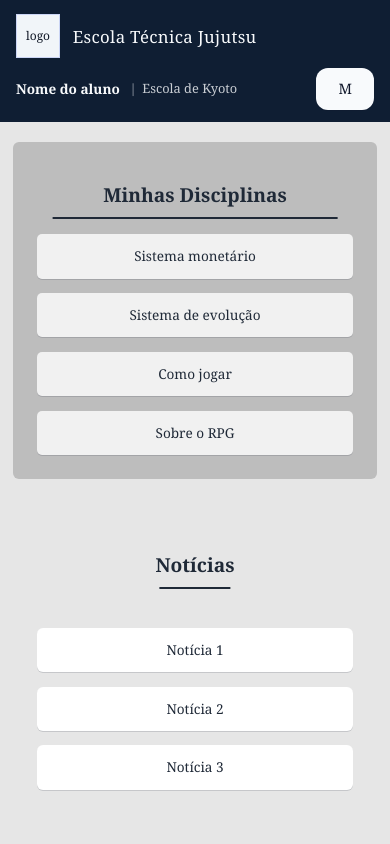
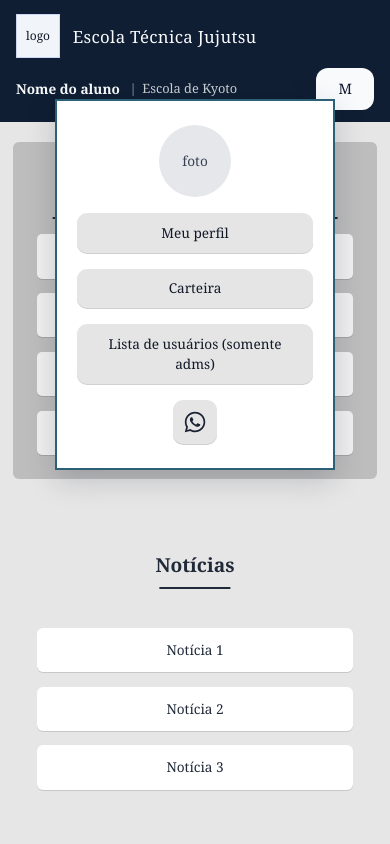
Before and after one commit to JJKADM/JJKARPG, a React (Vite) app in the folder FRONTEND/: page / in a window 390 px wide. Both pictures are taken after a click on the button "Abrir menu". Shown: the top 844 px of the page. Built offline with nearby package versions, Linux system fonts and the light colour scheme.

Commit message:
Menu da navbar mobile

```diff
--- a/FRONTEND/src/components/Navbar/Navbar.css
+++ b/FRONTEND/src/components/Navbar/Navbar.css
@@ -112,6 +112,66 @@
   font-size: 0.75rem;
 }
 
+.navbar__mobile-menu {
+  position: absolute;
+  top: 6.8rem;
+  right: 1rem;
+  width: 260px;
+  background: #ffffff;
+  color: #111827;
+  border: 2px solid #2c6077;
+  box-shadow: 0 10px 28px rgba(15, 23, 42, 0.18);
+  padding: 1.5rem 1.25rem;
+  display: none;
+  flex-direction: column;
+  align-items: center;
+  gap: 1rem;
+  z-index: 20;
+}
+
+.navbar__mobile-menu--open {
+  display: flex;
+}
+
+.navbar__mobile-avatar {
+  width: 72px;
+  height: 72px;
+  border-radius: 999px;
+  background: #e5e7eb;
+  display: grid;
+  place-items: center;
+  color: #374151;
+  font-size: 0.85rem;
+}
+
+.navbar__mobile-item {
+  width: 100%;
+  background: #e5e5e5;
+  border: none;
+  border-radius: 10px;
+  padding: 0.6rem 1rem;
+  font-size: 0.85rem;
+  color: #111827;
+  box-shadow: 0 1px 0 rgba(15, 23, 42, 0.2);
+}
+
+.navbar__mobile-wpp {
+  width: 44px;
+  height: 44px;
+  border-radius: 10px;
+  background: #e5e5e5;
+  display: grid;
+  place-items: center;
+  box-shadow: 0 1px 0 rgba(15, 23, 42, 0.2);
+}
+
+.navbar__mobile-wpp img {
+  width: 22px;
+  height: 22px;
+  filter: brightness(0) saturate(100%) invert(12%) sepia(12%) saturate(1855%) hue-rotate(182deg)
+    brightness(92%) contrast(95%);
+}
+
 @media (max-width: 980px) {
   .navbar {
     flex-wrap: nowrap;
@@ -219,4 +279,13 @@
     border-radius: 12px;
     font-size: 0.9rem;
   }
+
+  .navbar__mobile-menu {
+    position: absolute;
+    top: 6.2rem;
+    left: 50%;
+    right: auto;
+    transform: translateX(-50%);
+    width: min(280px, 90vw);
+  }
 }
--- a/FRONTEND/src/components/Navbar/Navbar.jsx
+++ b/FRONTEND/src/components/Navbar/Navbar.jsx
@@ -1,6 +1,42 @@
+import { useEffect, useRef, useState } from 'react'
 import './Navbar.css'
 
 function Navbar() {
+  const [isMenuOpen, setIsMenuOpen] = useState(false)
+  const menuRef = useRef(null)
+  const menuButtonRef = useRef(null)
+
+  const toggleMenu = () => setIsMenuOpen((open) => !open)
+
+  useEffect(() => {
+    if (!isMenuOpen) return
+
+    const handlePointerDown = (event) => {
+      const menuEl = menuRef.current
+      const buttonEl = menuButtonRef.current
+      if (!menuEl || !buttonEl) return
+
+      const target = event.target
+      if (menuEl.contains(target) || buttonEl.contains(target)) {
+        return
+      }
+
+      setIsMenuOpen(false)
+    }
+
+    const handlePopState = () => {
+      setIsMenuOpen(false)
+    }
+
+    document.addEventListener('pointerdown', handlePointerDown)
+    window.addEventListener('popstate', handlePopState)
+
+    return () => {
+      document.removeEventListener('pointerdown', handlePointerDown)
+      window.removeEventListener('popstate', handlePopState)
+    }
+  }, [isMenuOpen])
+
   return (
     <header className="navbar">
       <div className="navbar__brand">
@@ -17,8 +53,34 @@ function Navbar() {
         <a href="#" className="navbar__link">
           <img src="../whatsapp-svgrepo-com.svg" alt="WhatsApp" />
         </a>
-        <button className="navbar__menu" aria-label="Abrir menu">M</button>
+        <button
+          className="navbar__menu"
+          aria-label="Abrir menu"
+          aria-expanded={isMenuOpen}
+          aria-controls="navbar-mobile-menu"
+          onClick={toggleMenu}
+          type="button"
+          ref={menuButtonRef}
+        >
+          M
+        </button>
         <button className="navbar__avatar">foto</button>
+      </div>
+
+      <div
+        id="navbar-mobile-menu"
+        className={`navbar__mobile-menu${isMenuOpen ? ' navbar__mobile-menu--open' : ''}`}
+        ref={menuRef}
+      >
+        <div className="navbar__mobile-avatar">foto</div>
+        <button className="navbar__mobile-item" type="button">Meu perfil</button>
+        <button className="navbar__mobile-item" type="button">Carteira</button>
+        <button className="navbar__mobile-item" type="button">
+          Lista de usuários (somente adms)
+        </button>
+        <a className="navbar__mobile-wpp" href="#" aria-label="WhatsApp">
+          <img src="/whatsapp-svgrepo-com.svg" alt="WhatsApp" />
+        </a>
       </div>
     </header>
   )
```
